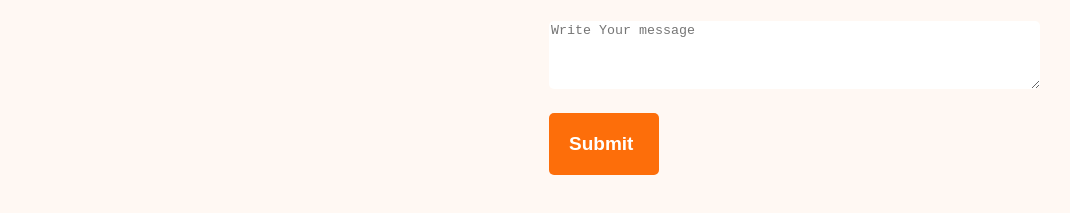
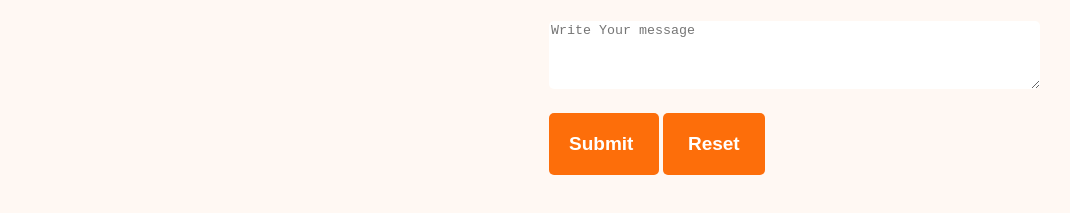
Before and after one commit to MF-FAHAD/web-dev-portfolio-, a plain HTML site: page index.html in a window 1280 px wide. Shown: the part 3274-3487 px from the top of the page, without its empty margins (106-1176 px from the left). Drawn offline with nearby package versions, Linux system fonts and the light colour scheme.

Commit message:
add this

```diff
--- a/index.html
+++ b/index.html
@@ -167,6 +167,7 @@
                     <input type="email" name="" placeholder="Enter Your Email " id="">
                     <textarea name="" rows="50" cols="8" placeholder="Write Your message" id=""></textarea>
                     <input class="btn" type="submit" value="Submit ">
+                    <input class="btn" type="reset" value=" Reset ">
                 </form>
             </div>
         </section>
```
